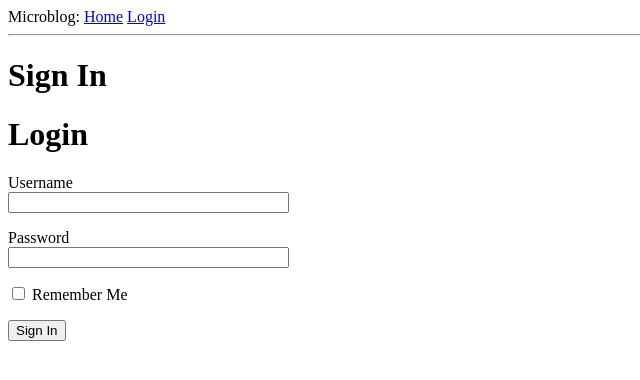
After one commit to alclass/scrapingYTMembershipNumbersSwDv, a Flask app: page /login in a window 1280 px wide. The commit adds this page. Shown: the top 380 px of the page, without its empty margins (0-640 px from the left). Run offline with Flask 2, Linux system fonts and the light colour scheme.

Commit message:
1) Experimenting with Flash and migrations; 2) Updated requirements.txt with more Flask's extensions;

```diff
--- /dev/null
+++ b/flaskapp/forms.py
@@ -0,0 +1,9 @@
+from flask_wtf import FlaskForm
+from wtforms import StringField, PasswordField, BooleanField, SubmitField
+from wtforms.validators import DataRequired
+
+class LoginForm(FlaskForm):
+  username = StringField('Username', validators=[DataRequired()])
+  password = PasswordField('Password', validators=[DataRequired()])
+  remember_me = BooleanField('Remember Me')
+  submit = SubmitField('Sign In')
--- a/flaskapp/routes.py
+++ b/flaskapp/routes.py
@@ -1,32 +1,36 @@
-from flask import render_template
+from flask import render_template, flash, redirect, url_for
 from flaskapp import app
+from flaskapp.forms import LoginForm
 
-html_to_interpolate = '''
-<html>
-  <head>
-    <title>Home Page - Microblog</title>
-  </head>
-  <body>
-      <h1>Hello, %(username)s!</h1>
-    </body>
-</html>
-'''
-
-def interpolate():
+def get_data():
   userdict = {'username': 'Miguel'}
-  html_text = html_to_interpolate %userdict
-  return html_text
+  posts = [
+    {
+      'author' : {'username': 'Miguel'},
+      'body': 'Beautiful day in Portland!',
+    },
+    {
+      'author': {'username': 'Susan'},
+      'body': 'The Avengers movie was so cool!',
+    },
+  ]
+  return userdict, posts
 
 @app.route('/')
 @app.route('/index')
 def index():
-  userdict = {'username': 'Miguel'}
-  return render_template('index.html', title='Home Page', user=userdict) # interpolate() # 'hello, world!'
+  userdict, postsdata = get_data()
+  return render_template('index.html', title='Home Page', user=userdict, posts=postsdata)
 
-'''
-def adhoc_test():
-  print(interpolate())
+@app.route('/login', methods=['GET', 'POST'])
+def login():
+  form = LoginForm()
+  if form.validate_on_submit():
+    flash('Login requested for user {}, remember_me={}'.format(
+      form.username.data, form.remember_me.data
+    ))
+    redirect(url_for('index'))
+  return render_template('login.html', title='Sign In', form=form)
 
-if __name__ == '__main__':
-  adhoc_test()
-'''
+def testview():
+  return 'hi'
--- a/flaskapp/templates/base.html
+++ b/flaskapp/templates/base.html
@@ -1,10 +1,21 @@
 <!DOCTYPE html>
 <html lang="en">
-<head>
-  <meta charset="UTF-8">
-  <title>Title</title>
-</head>
-<body>
-
-</body>
+  <head>
+    <meta charset="UTF-8">
+    {% if title %}
+      <title>{{ title }} - Microblog</title>
+    {% else %}
+      <title>Welcome to Microblog!</title>
+    {% endif %}
+  </head>
+  <body>
+    <div>
+      Microblog:
+      <a href="/index">Home</a>
+      <a href="/login">Login</a>
+    </div>
+    <hr>
+    {% block content %}
+    {% endblock %}
+  </body>
 </html>
--- /dev/null
+++ b/flaskapp/templates/login.html
@@ -0,0 +1,33 @@
+{% extends "base.html" %}
+
+{% block content %}
+
+<h1>Sign In</h1>
+<h1>Login</h1>
+
+<form action="" method="post" novalidate>
+  {{ form.hidden_tag() }}
+  <p>
+    {{ form.username.label }} <br>
+    {{ form.username(size=32) }} <br>
+    {% for error in form.username.errors %}
+      <span style="color:red;">[{{ error }}]</span>
+    {% endfor %}
+  </p>
+  <p>
+    {{ form.password.label }} <br>
+    {{ form.password(size=32) }} <br>
+    {% for error in form.username.errors %}
+      <span style="color:red;">[{{ error }}]</span>
+    {% endfor %}
+  </p>
+  <p>
+    {{ form.remember_me() }}
+    {{ form.remember_me.label }}
+  </p>
+  <p>
+    {{ form.submit() }}
+  </p>
+</form>
+
+{% endblock %}
--- a/fs/filefunctions/pathfunctions.py
+++ b/fs/filefunctions/pathfunctions.py
@@ -22,7 +22,7 @@ def get_ytchannelvideospage_url_from_ytchid(ytchid):
   return get_ytchannelvideospage_url_from_murl(murl)
 
 def get_ytvideo_htmlfiles_baseabsdir():
-  return config.get_ytvideo_htmlfiles_baseabsdir()
+  return config.get_ytvideo_datafolderbase_absdir()
 
 def get_datebased_ythtmlfiles_folderabspath(p_refdate=None):
   refdate = dtfs.get_refdate(p_refdate)
@@ -131,7 +131,7 @@ def get_sname_from_filename(filename):
   return trunk
 
 def get_statichtml_folderabspath():
-  baseabspath = config.get_ytvideo_htmlfiles_baseabsdir()
+  baseabspath = config.get_ytvideo_datafolderbase_absdir()
   return os.path.join(baseabspath, config.STATICHTML_FOLDERNAME)
 
 def get_statichtml_filename():
```
Also changed, not shown: config-example.py.txt (+11 -0 lines), flaskapp/__init__.py (+9 -1 lines), flaskapp/models.py (added, +15 -0 lines), flaskapp/templates/index.html (+9 -11 lines), requirements.txt (+7 -0 lines), 1 other file.
